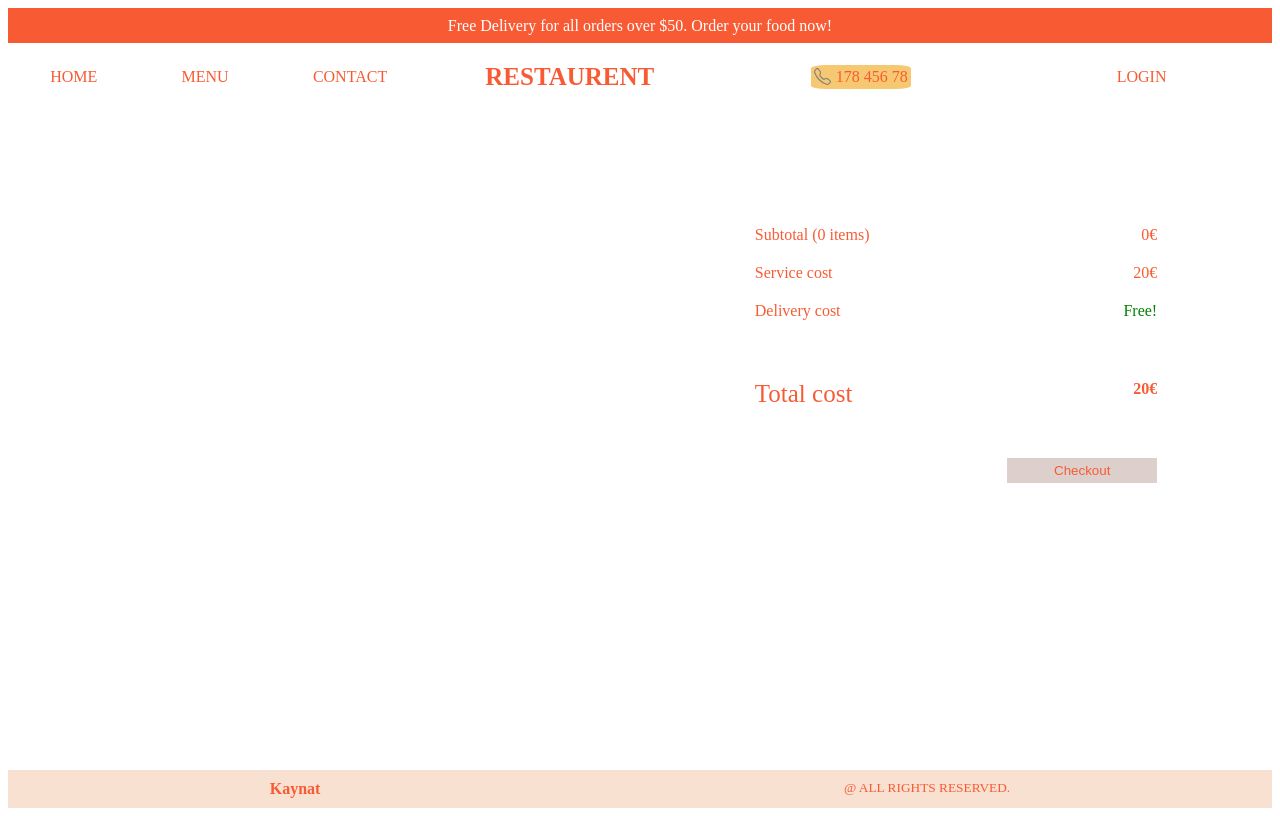
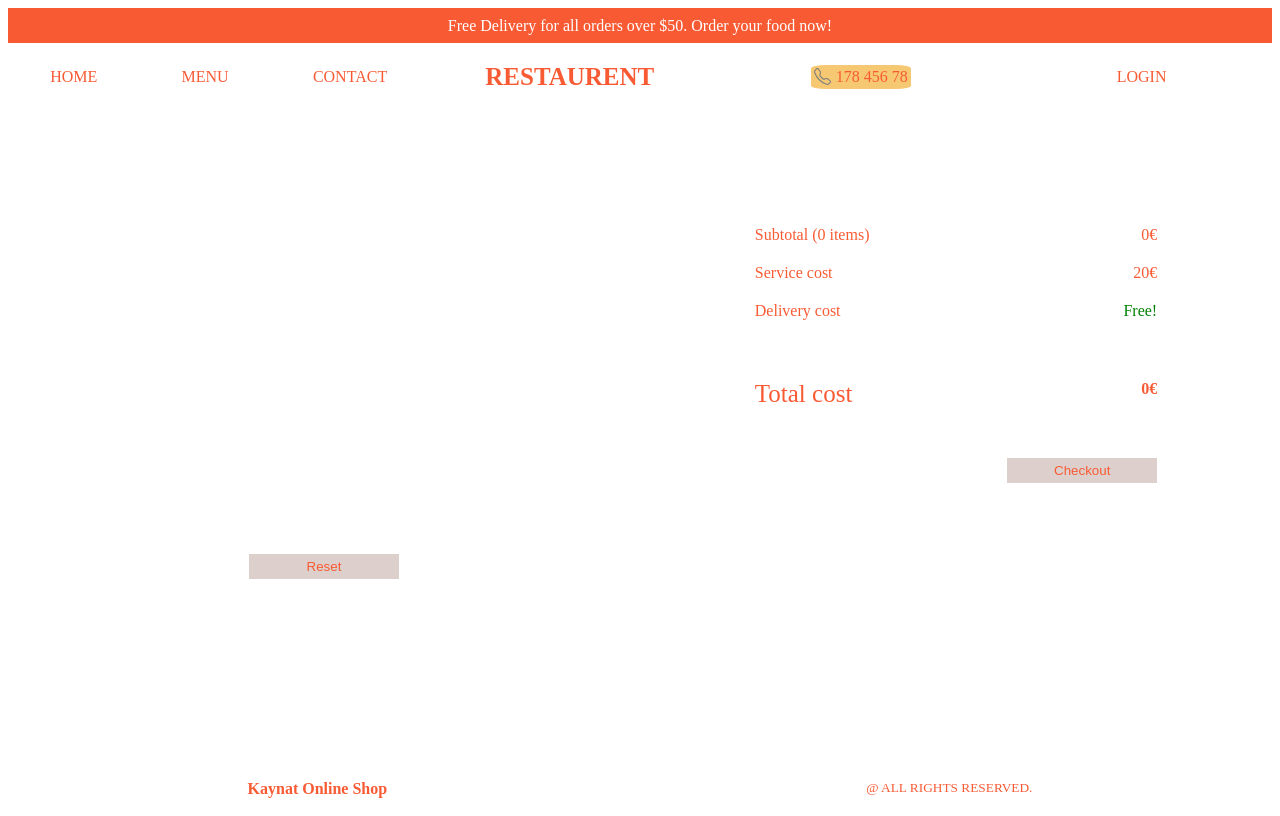
Before and after one commit to sabrinabu/restaurentapp2023, a React (Vite) app: page /cart in a window 1280 px wide. Built offline with nearby package versions, Linux system fonts and the light colour scheme.

Commit message:
cart reset button added and cart remove improved with price and quantity update

```diff
--- a/src/components/cartitem/Cartitem.tsx
+++ b/src/components/cartitem/Cartitem.tsx
@@ -8,8 +8,8 @@ type cartItemProps = {
 
 export default function Cartitem({ cartProduct }: cartItemProps) {
   const dispatch = useDispatch();
-  const handleClick = (id: number) => {
-    dispatch(removeProduct({ id }));
+  const handleClick = (id: number, qty: number, price: number) => {
+    dispatch(removeProduct({ id, qty, price }));
   };
 
   return (
@@ -21,7 +21,12 @@ export default function Cartitem({ cartProduct }: cartItemProps) {
       </div>
       <span className="price">{cartProduct.price}€</span>
       <span className="qty">{cartProduct.qty}</span>
-      <button className="deletebtn" onClick={() => handleClick(cartProduct.id)}>
+      <button
+        className="deletebtn"
+        onClick={() =>
+          handleClick(cartProduct.id, cartProduct.qty, cartProduct.price)
+        }
+      >
         x
       </button>
     </div>
--- a/src/components/footer/Footer.tsx
+++ b/src/components/footer/Footer.tsx
@@ -3,7 +3,7 @@ import "./footer.scss";
 export default function Footer() {
   return (
     <div className="footer">
-      <span className="left">Kaynat</span>
+      <span className="left">Kaynat Online Shop</span>
       <span className="right">@ ALL RIGHTS RESERVED.</span>
     </div>
   );
--- a/src/components/footer/footer.scss
+++ b/src/components/footer/footer.scss
@@ -2,7 +2,7 @@
   display: flex;
   justify-content: space-around;
   color: rgb(248, 91, 52);
-  background-color: rgb(248, 225, 209);
+  background-color: rgb(255, 255, 255);
   width: 100%;
   flex-wrap: wrap;
   position: sticky;
--- a/src/components/navbar/Navbar.tsx
+++ b/src/components/navbar/Navbar.tsx
@@ -47,7 +47,7 @@ export default function Navbar() {
                   logout({ logoutParams: { returnTo: window.location.origin } })
                 }
               >
-                Hi {user?.nickname}, LOGOUT?
+                Hi {user?.nickname}, Logout?
               </div>
             ) : (
               <div onClick={() => loginWithRedirect()}>LOGIN</div>
--- a/src/components/navbar/navbar.scss
+++ b/src/components/navbar/navbar.scss
@@ -1,8 +1,8 @@
 .stickyHeader {
   position: fixed;
   top: 0;
-  background-color: rgb(241, 221, 218);
-  z-index: 2;
+  background-color: rgb(255, 255, 255);
+  z-index: 10;
 }
 
 .navbar {
--- a/src/pages/cart/Cart.tsx
+++ b/src/pages/cart/Cart.tsx
@@ -2,7 +2,8 @@ import Banner from "../../components/banner/Banner";
 import Cartitem from "../../components/cartitem/Cartitem";
 import Footer from "../../components/footer/Footer";
 import Navbar from "../../components/navbar/Navbar";
-import { useAppSelector } from "../../redux/store";
+import { reset } from "../../redux/cartRedux";
+import { useAppSelector, useAppDispatch } from "../../redux/store";
 import "./cart.scss";
 
 export default function Cart() {
@@ -12,6 +13,8 @@ export default function Cart() {
       "Checkout will be implemented soon, until then you can get everything for free. Happy?"
     );
   };
+
+  const dispatch = useAppDispatch();
 
   return (
     <div className="cart">
@@ -24,6 +27,9 @@ export default function Cart() {
               <Cartitem cartProduct={cardProduct} key={cardProduct.id} />
             ))}
           </div>
+          <button className="resetButton" onClick={() => dispatch(reset())}>
+            Reset
+          </button>
         </div>
         <div className="parent">
           <div className="center">
@@ -49,7 +55,7 @@ export default function Cart() {
                   Total cost
                 </span>
                 <span className="text" style={{ fontWeight: 600 }}>
-                  {cart.total + 20}€
+                  {cart.total > 0 ? cart.total + 20 : cart.total}€
                 </span>
               </div>
               <button className="checkoutbtn" onClick={() => handleClick()}>
--- a/src/pages/cart/cart.scss
+++ b/src/pages/cart/cart.scss
@@ -10,6 +10,7 @@
       display: flex;
       justify-content: center;
       align-items: center;
+      flex-direction: column;
       .center {
         height: 350px;
         width: 70%;
@@ -38,6 +39,14 @@
           }
         }
       }
+      .resetButton {
+        width: 150px;
+        padding: 5px;
+        color: rgb(248, 91, 52);
+        background-color: rgb(221, 207, 203);
+        border-style: none;
+        cursor: pointer;
+      }
     }
   }
 }
--- a/src/redux/cartRedux.ts
+++ b/src/redux/cartRedux.ts
@@ -46,12 +46,17 @@ const cartSlice = createSlice({
       state.totalquantity += 1;
       state.total += action.payload.price * action.payload.qty;
     },
-    removeProduct: (state, action: PayloadAction<{ id: number }>) => {
+    removeProduct: (
+      state,
+      action: PayloadAction<{ id: number; qty: number; price: number }>
+    ) => {
       state.products = state.products.filter((product) => {
         return product.id != action.payload.id;
       });
-      //state.totalquantity -= 1;
-      //state.total -= action.payload.price * action.payload.qty;
+      state.totalquantity -= action.payload.qty;
+      state.total -= action.payload.price * action.payload.qty;
+      console.log(state.total);
+      state.total = Math.round(state.total);
     },
     adjustQuantities: (state, action) => {},
     reset: (state) => {
```
